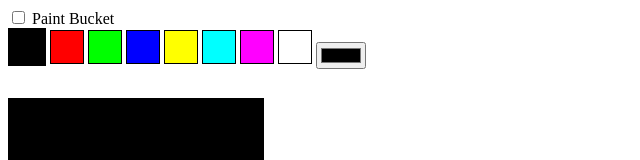
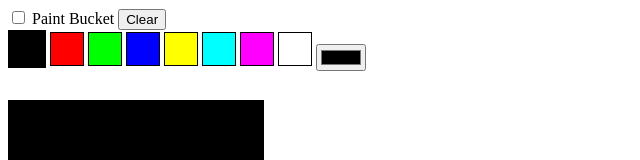
Before and after one commit to vvye/pixel-editor, a Vue app: page / in a window 1280 px wide. Shown: the top 160 px of the page, without its empty margins (0-640 px from the left). Built offline with nearby package versions, Linux system fonts and the light colour scheme.

Commit message:
Add clear button

```diff
--- a/src/App.vue
+++ b/src/App.vue
@@ -1,7 +1,7 @@
 <template>
     <div id="app">
-        <Toolbar @paint-bucket-mode-changed="changePaintBucketMode"></Toolbar>
-        <PaletteEditor :palette="palette" :current-color-id="currentColorId"
+        <Toolbar @paint-bucket-mode-changed="changePaintBucketMode" @clear-canvas-button-pressed="resetCanvas"></Toolbar>
+        <PaletteEditor ref="paletteEditor" :palette="palette" :current-color-id="currentColorId"
                        @current-color-id-changed="changeCurrentColorId" @color-changed="changeColor" />
         <PixelCanvas ref="pixelCanvas" :cell-size="cellSize" :num-cells="numCells" :palette="palette"
                      :current-color-id="currentColorId" :paint-bucket-mode="paintBucketMode" />
@@ -43,19 +43,25 @@ export default {
         Toolbar
     },
     methods: {
-        changeCurrentColorId: function (index) {
-            this.currentColorId = index;
+        changeCurrentColorId: function (id) {
+            this.currentColorId = id;
         },
-        changeColor: function (index, color) {
-            this.palette[index] = color;
+        changeColor: function (id, color) {
+            this.palette[id] = color;
             this.refreshCanvas();
         },
         changePaintBucketMode: function (value) {
             this.paintBucketMode = value;
         },
         refreshCanvas: function () {
-            let canvas = this.$refs.pixelCanvas;
-            canvas.render();
+            this.$refs.pixelCanvas.render();
+        },
+        resetCanvas: function() {
+            this.currentColorId = this.$refs.paletteEditor.currentColorId = 0;
+            setTimeout(() => {
+                this.$refs.pixelCanvas.resetGrid();
+                this.refreshCanvas();
+            }, 50); // wait for currentColorId change to register
         }
     }
 }
--- a/src/components/Toolbar.vue
+++ b/src/components/Toolbar.vue
@@ -1,6 +1,7 @@
 <template>
     <div>
         <input type="checkbox" v-model="paintBucketMode" @change="changePaintBucketMode" /> Paint Bucket
+        <button @click="clearCanvas">Clear</button>
     </div>
 </template>
 
@@ -16,6 +17,9 @@ export default {
     methods: {
         changePaintBucketMode: function () {
             this.$emit('paintBucketModeChanged', this.paintBucketMode);
+        },
+        clearCanvas: function() {
+            this.$emit('clearCanvasButtonPressed');
         }
     }
 }
```
